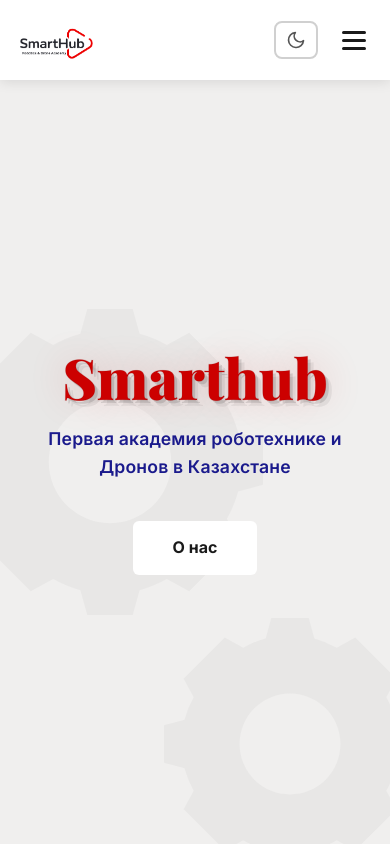
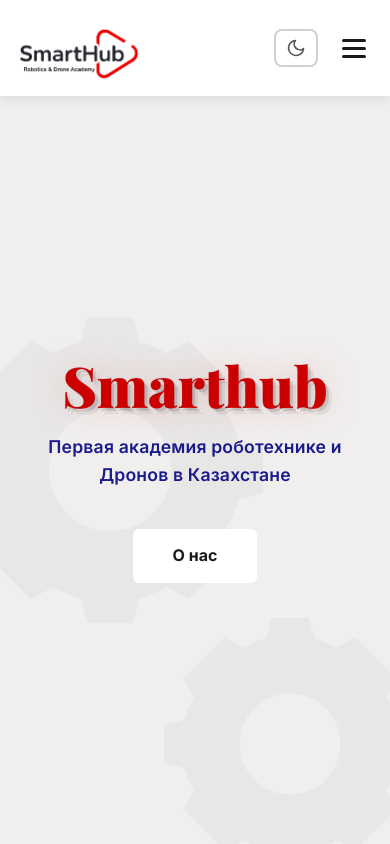
Before and after one commit to Nurmukhammet/SmartHubProject, a website: page index.html in a window 390 px wide. Shown: the top 844 px of the page. Drawn offline with nearby package versions, Linux system fonts and the light colour scheme.

Commit message:
icon2233

```diff
--- a/style.css
+++ b/style.css
@@ -76,7 +76,7 @@ header {
   align-items: center;
   justify-content: space-between;
   padding: 0 40px;
-  height: 80px;
+  height: 96px;
   transition: background-color .3s;
 }
 
@@ -103,7 +103,7 @@ body.dark .logo-img--light { display: none; }
 body.dark .logo-img--dark  { display: block; }
 
 /* Размер логотипа в хедере */
-.logo-img { height: 48px; }
+.logo-img { height: 78px; }
 
 nav { display: flex; gap: 30px; align-items: center; }
 nav a {
@@ -163,7 +163,7 @@ section { padding: 80px 40px; position: relative; }
 
 /* ─── HERO ────────────────────────────────────────────── */
 #home {
-  min-height: calc(100vh - 80px);
+  min-height: calc(100vh - 96px);
   display: flex;
   align-items: center;
   justify-content: center;
@@ -439,7 +439,7 @@ footer span { color: var(--red); font-weight: 700; }
 @media (max-width: 640px) {
   header { padding: 0 20px; }
   section { padding: 60px 20px; }
-  nav { display: none; flex-direction: column; gap: 0; position: absolute; top: 80px; left: 0; right: 0; background: var(--nav-bg); box-shadow: var(--shadow); padding: 16px 0; z-index: 999; }
+  nav { display: none; flex-direction: column; gap: 0; position: absolute; top: 96px; left: 0; right: 0; background: var(--nav-bg); box-shadow: var(--shadow); padding: 16px 0; z-index: 999; }
   nav.open { display: flex; }
   nav a { padding: 12px 30px; width: 100%; border-bottom: 1px solid #eee; }
   .burger { display: flex; }
```
